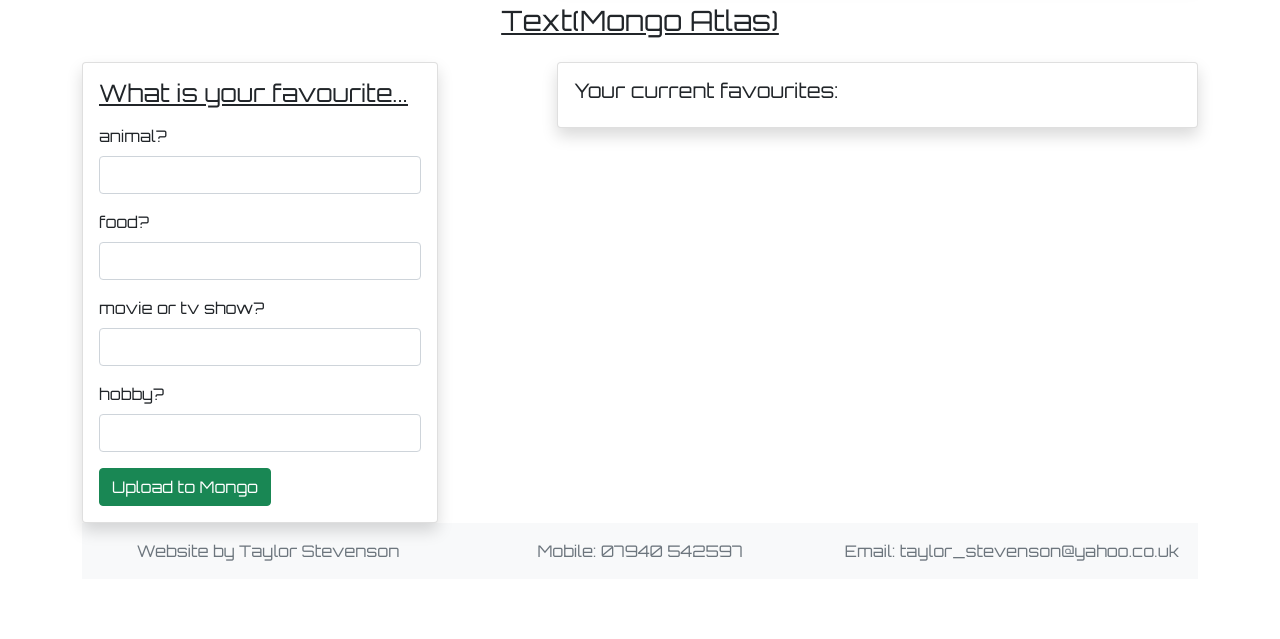
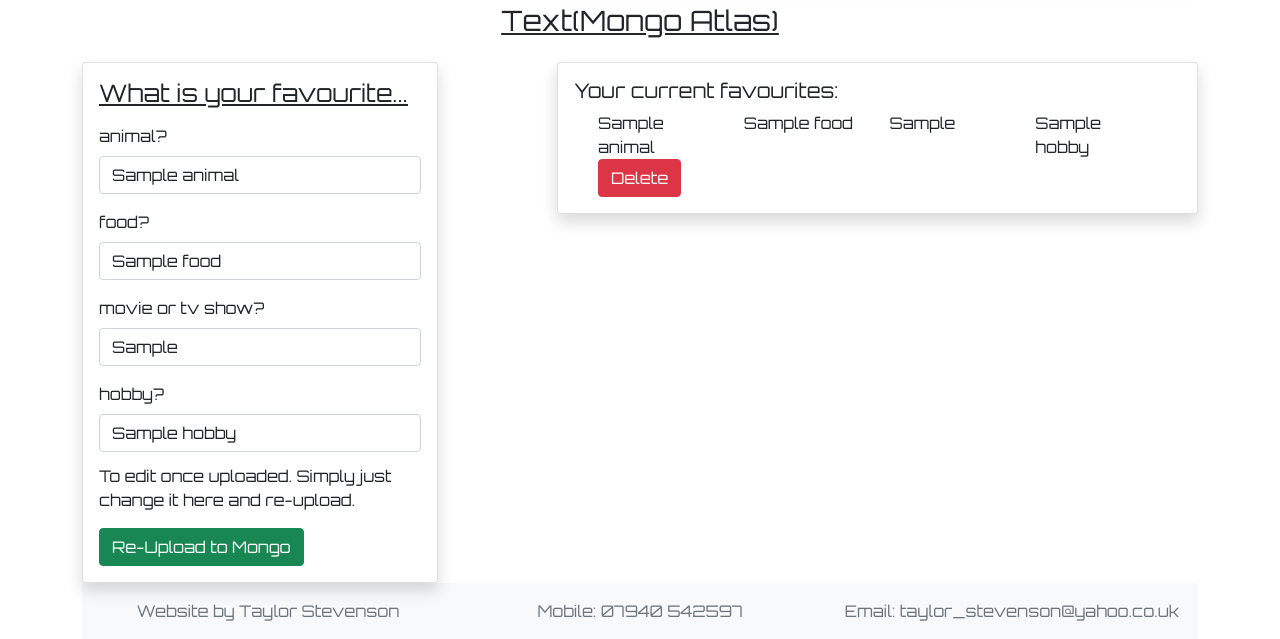
Before and after one commit to Tazwinator/portfolio-website, a Node project: template views/pages/data-upload.ejs in a window 1280 px wide. Shown: the part 375-1014 px from the top of the page. Before the commit the page ends 936 px from the top, so only its background shows below. Run offline with Node 20 templates, Linux system fonts and the light colour scheme; the template is opened without the code that fills it: most values are stand-ins (such as "Sample title", 1, 10 or a date in 2020); some libraries are stand-ins or nearby versions.

Commit message:
Data Upload page done. Just styling and crypto api on the api page to do. Then polish the site.

```diff
--- a/app.js
+++ b/app.js
@@ -195,7 +195,10 @@ app
 	.get(catchAsyncErr(dataUpload.editImgsPage))
 	.delete(catchAsyncErr(dataUpload.delImg));
 
-app.route('/txt-data').post(catchAsyncErr(dataUpload.newFavs));
+app
+	.route('/txt-data')
+	.post(catchAsyncErr(dataUpload.newFavs))
+	.delete(catchAsyncErr(dataUpload.delFavs));
 
 // API routes
 
--- a/views/pages/data-upload.ejs
+++ b/views/pages/data-upload.ejs
@@ -62,6 +62,54 @@
     <div class="card shadow">
       <div class="card-body">
           <h4 class="card-title mb-3"> <u>What is your favourite...</u> </h4>
+          <% if (favs.length) { %>
+            <form action="/txt-data" method="POST" class="needs-validation" novalidate>
+              <div class="mb-3">
+                <label for="fav1" class="form-label">animal?</label>
+                  <input class="form-control" type="text" id="fav1" name="favs[animal]" value="<%= favs[0].animal %>" required>
+                  <div class="valid-feedback">
+                      Looks good!
+                  </div>
+                  <div class="invalid-feedback">
+                    Please provide some text.
+                  </div>
+              </div>
+              <div class="mb-3">
+                <label for="fav2" class="form-label">food?</label>
+                  <input class="form-control" type="text" id="fav2" name="favs[food]" value="<%= favs[0].food %>" required>
+                  <div class="valid-feedback">
+                      Looks good!
+                  </div>
+                  <div class="invalid-feedback">
+                    Please provide some text.
+                  </div>
+              </div>
+              <div class="mb-3">
+                <label for="fav3" class="form-label">movie or tv show?</label>
+                  <input class="form-control" type="text" id="fav3" name="favs[movieTv]" value="<%= favs[0].movieTv %>" required>
+                  <div class="valid-feedback">
+                      Looks good!
+                  </div>
+                  <div class="invalid-feedback">
+                    Please provide some text.
+                  </div>
+              </div>
+              <div class="mb-3">
+                <label for="fav4" class="form-label">hobby?</label>
+                  <input class="form-control" type="text" id="fav4" name="favs[hobby]" value="<%= favs[0].hobby %>" required>
+                  <div class="valid-feedback">
+                      Looks good!
+                  </div>
+                  <div class="invalid-feedback">
+                    Please provide some text.
+                  </div>
+              </div>
+              <p class="card-subtitle mb-3">To edit once uploaded. Simply just change it here and re-upload.</p>
+              <button class="btn btn-success btn-block">Re-Upload to Mongo</button>
+          </form>
+
+          <% } else {%>
+
           <form action="/txt-data" method="POST" class="needs-validation" novalidate>
               <div class="mb-3">
                 <label for="fav1" class="form-label">animal?</label>
@@ -75,7 +123,7 @@
               </div>
               <div class="mb-3">
                 <label for="fav2" class="form-label">food?</label>
-                  <input class="form-control" type="text" id="fav2" name="favs[food]" autofocus required>
+                  <input class="form-control" type="text" id="fav2" name="favs[food]" required>
                   <div class="valid-feedback">
                       Looks good!
                   </div>
@@ -85,7 +133,7 @@
               </div>
               <div class="mb-3">
                 <label for="fav3" class="form-label">movie or tv show?</label>
-                  <input class="form-control" type="text" id="fav3" name="favs[movie-tv]" autofocus required>
+                  <input class="form-control" type="text" id="fav3" name="favs[movieTv]" required>
                   <div class="valid-feedback">
                       Looks good!
                   </div>
@@ -95,7 +143,7 @@
               </div>
               <div class="mb-3">
                 <label for="fav4" class="form-label">hobby?</label>
-                  <input class="form-control" type="text" id="fav4" name="favs[hobby]" autofocus required>
+                  <input class="form-control" type="text" id="fav4" name="favs[hobby]" required>
                   <div class="valid-feedback">
                       Looks good!
                   </div>
@@ -105,22 +153,39 @@
               </div>
               <button class="btn btn-success btn-block">Upload to Mongo</button>
           </form>
+          <% } %>
       </div>
     </div>
+  </div>
 
-  </div>
 
   <div class="col-7 offset-1">
     <div class="card shadow">
       <div class="card-body">
         <h5 class="card-title">Your current favourites:</h5>
         <div class="container">
-          <div class="row">
-            <div class="col"><%= favs.fav1 %> </div>
-            <div class="col"><%= favs.fav2 %> </div>
-            <div class="col"><%= favs.fav3 %> </div>
-            <div class="col"><%= favs.fav4 %> </div>
-          </div>
+          <% if (favs.length) {%>
+            <div class="row">
+              <div class="col"><%= favs[0].animal %></div>
+              <div class="col"><%= favs[0].food %></div>
+              <div class="col"><%= favs[0].movieTv %></div>
+              <div class="col"><%= favs[0].hobby%></div>
+            </div>
+            <div class="row">
+              <div class="col">
+                <form action="/txt-data?_method=DELETE" method="POST" class="d-inline">
+                  <button onclick="return confirm('Are you sure?')" class="btn btn-danger delete me-1">Delete</button>
+                </form>
+              </div>
+            </div>
+          <% } else { %>
+            <div class="row">
+              <div class="col">
+                <h1 class="text-center">You have no favourties yet</h1>
+              </div>
+            </div>
+          <% } %>
+
         </div>
       </div>
     </div>
```
Also changed, not shown: controllers/data-upload.js (+14 -2 lines), node-files/user-model.js (+5 -5 lines).
